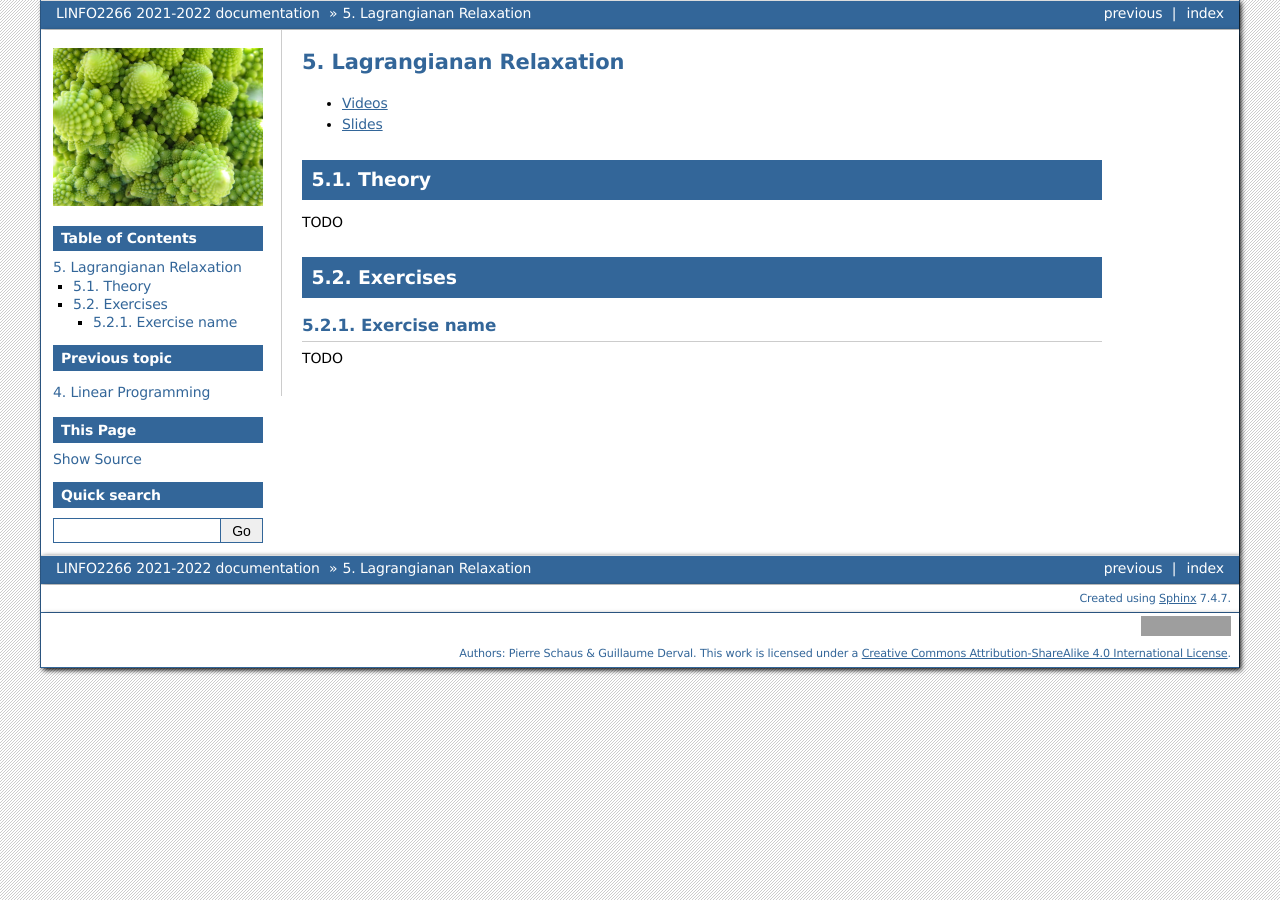
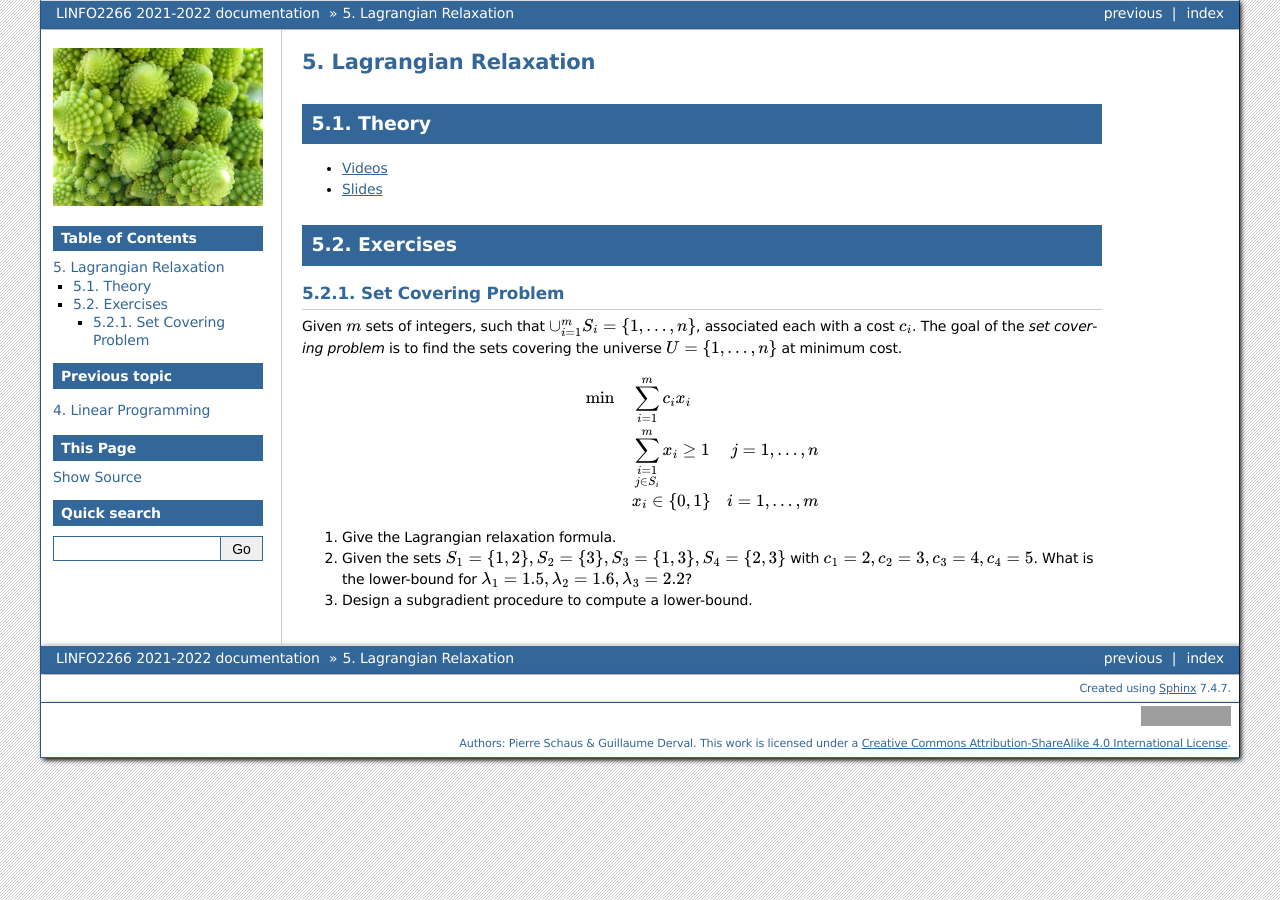
Before and after one commit to pschaus/linfo2266, a Sphinx documentation site: the page built from website/source/lagrangian/index.rst, in a window 1280 px wide. Built offline with Sphinx 7.4.7, drawn with Linux system fonts in a browser that asks for light colours; grey boxes are pictures that could not be loaded.

Commit message:
add lagrangian exercise

```diff
--- a/website/source/lagrangian/index.rst
+++ b/website/source/lagrangian/index.rst
@@ -1,24 +1,30 @@
-.. _lp:
+.. _lagrangian:
 
 
 *************************************************************************************************
-Lagrangianan Relaxation
+Lagrangian Relaxation
 *************************************************************************************************
+
+Theory
+=======================================
 
 * `Videos <https://youtube.com/playlist?list=PLq6RpCDkJMyqeA5zIrSCy8tqWrJsWSZEf>`_
 * `Slides <https://www.icloud.com/keynote/0jWRWy6L1u-ztu8K4uLJSN8Yw#04-lagrangian-relaxation>`_
 
-
-
-Theory
-=======================================
-
-TODO
-
 Exercises
 =======================================
 
-Exercise name
+Set Covering Problem
 """""""""""""""""""""""""""""""""""""""
 
-TODO
+Given :math:`m` sets of integers, such that :math:`\cup_{i=1}^m S_i = \{1,\ldots,n\}`, associated each with a cost :math:`c_i`.
+The goal of the *set covering problem* is to find the sets covering the universe :math:`U=\{1,\ldots,n\}` at minimum cost.
+
+.. math::
+    \min \quad & \sum_{i=1}^m c_ix_i & \\
+    & \sum_{\substack{i=1\\j \in S_i}}^m x_i \ge 1 \quad& j=1,\ldots,n\\
+    & x_i \in \{0,1\} & i=1,\ldots,m
+
+#. Give the Lagrangian relaxation formula.
+#. Given the sets :math:`S_1 = \{1,2\}, S_2 = \{3\}, S_3 = \{1,3\}, S_4 = \{2,3\}` with :math:`c_1=2, c_2=3, c_3=4, c_4=5`. What is the lower-bound for :math:`\lambda_1 = 1.5, \lambda_2 = 1.6, \lambda_3 = 2.2`?
+#. Design a subgradient procedure to compute a lower-bound.
```
